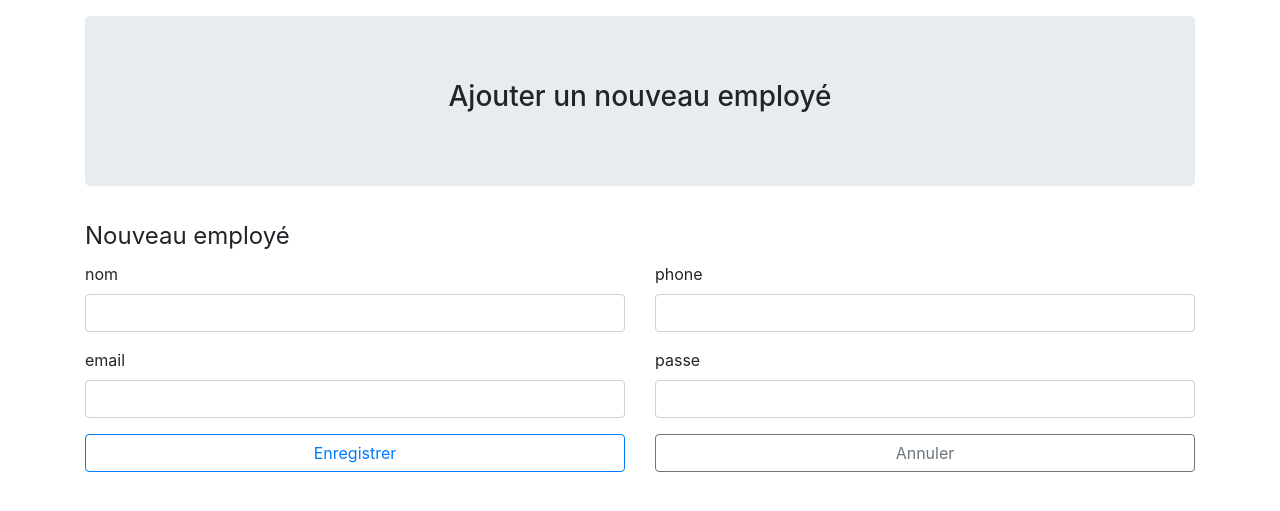
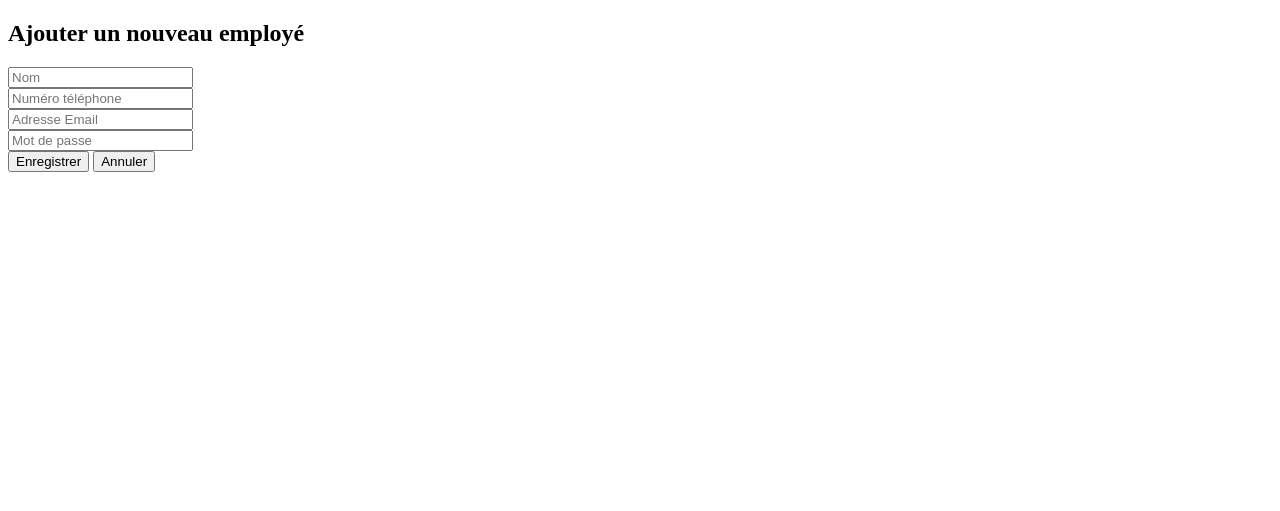
Before and after one commit to jradchaima/Projet, a PHP site: page /add.php in a window 1280 px wide. Shown: the top 511 px of the page. Run offline with PHP 8.4, Linux system fonts and the light colour scheme; some libraries are stand-ins or nearby versions.

Commit message:
Add files via upload

```diff
--- a/add.php
+++ b/add.php
@@ -1,72 +1,100 @@
 <!DOCTYPE html>
 <html lang="en">
+
 <head>
+    <!-- Required meta tags-->
     <meta charset="UTF-8">
-    <meta name="viewport" content="width=device-width, initial-scale=1.0">
-    <meta http-equiv="X-UA-Compatible" content="ie=edge">
-    <link rel="stylesheet" href="https://maxcdn.bootstrapcdn.com/bootstrap/4.3.1/css/bootstrap.min.css">
-    <title>Nouveau Employé</title>
+    <meta name="viewport" content="width=device-width, initial-scale=1, shrink-to-fit=no">
+    <meta name="description" content="Colorlib Templates">
+    <meta name="author" content="Colorlib">
+    <meta name="keywords" content="Colorlib Templates">
+
+    <!-- Title Page-->
+    <title>Nos formulaire</title>
+
+    <!-- Icons font CSS-->
+    <link href="vendor/mdi-font/css/material-design-iconic-font.min.css" rel="stylesheet" media="all">
+    <link href="vendor/font-awesome-4.7/css/font-awesome.min.css" rel="stylesheet" media="all">
+    <!-- Font special for pages-->
+    <link href="https://fonts.googleapis.com/css?family=Roboto:100,100i,300,300i,400,400i,500,500i,700,700i,900,900i" rel="stylesheet">
+
+    <!-- Vendor CSS-->
+    <link href="vendor/select2/select2.min.css" rel="stylesheet" media="all">
+    <link href="vendor/datepicker/daterangepicker.css" rel="stylesheet" media="all">
+
+    <!-- Main CSS-->
+    <link href="css/main.css" rel="stylesheet" media="all">
 </head>
+
 <body>
-    <?php
+
+        <?php
         if (isset($_POST['sub'])) {
-            include './classes/Employé.class.php';
+            include 'classes\Employé.class.php';
             $Employé = new Employé;
             $Employé->addNewEmployé($_POST['nom'], $_POST['phno'], $_POST['email'], $_POST['mot_pasee']);
-            header('Location:index1.php?notif=add');
+            header('Location: admin.php?notif=add');
             exit();
         }
     ?>
-    <div class="container py-3">
-        <div class="jumbotron text-center">
-            <h3>Ajouter un nouveau employé</h3>
-        </div>
-        <fieldset>
-            <legend>Nouveau employé</legend>
-            <form action="" method="post">
-            <div class="row">
-                    <div class="col-md-6">
-                        <div class="form-group">
+    <div class="page-wrapper bg-red p-t-180 p-b-100 font-robo">
+        <div class="wrapper wrapper--w960">
+            <div class="card card-2">
+                <div class="card-heading"></div>
+                <div class="card-body">
+                    <h2 class="title">Ajouter un nouveau employé</h2>
+                    <form action="" method="post">
 
-                            <label for="nom">nom</label>
-                            <input type="text" required name="nom" class="form-control" id="nom">
+                            <div class="input-group">
+                                    <label for="nom"></label>
+                                <input type="text" required name="nom" class="input--style-2" placeholder="Nom" id="nom">
+
                             </div>
-                    </div>
-                    <div class="col-md-6">
-                        <div class="form-group">
-                            <label for="phno">phone</label>
-                            <input type="number" required name="phno" class="form-control" id="phno">
+
+
+                        <div class="input-group">
+                            <label for="phno"></label>
+                            <input type="number" required name="phno" class="input--style-2" id="phno"placeholder="Numéro téléphone">
+                        </div>
+
+
+                        <div class="input-group">
+                                <label for="email"></label>
+                                <input type="email" required name="email" class="input--style-2" id="email"placeholder="Adresse Email">
                             </div>
-                    </div>
-                </div>
-                <div class="row">
-                    <div class="col-md-6">
-                        <div class="form-group">
-                            <label for="email">email</label>
-                            <input type="email" required name="email" class="form-control" id="email">
-                         </div>
-                    </div>
+
+
+                            <div class="input-group">
+                                    <label for="mot_pasee"></label>
+                                    <input type="password" required name="mot_pasee" class="input--style-2" id="mot_pasee"placeholder="Mot de passe">
+                              </div>
+
+
+                              <button type="submit" name="sub" class="btn btn--radius btn--green">Enregistrer</button>
+
+
+                              <button type="reset" class="btn btn--radius btn--green">Annuler</button>
 
 
 
-                    <div class="col-md-6">
-                        <div class="form-group">
-                            <label for="mot_pasee">passe</label>
-                            <input type="text" required name="mot_pasee" class="form-control" id="mot_pasee">
-                        </div>
-                    </div>
 
+                    </form>
                 </div>
-                <div class="row">
-                    <div class="col-md-6">
-                        <button type="submit" name="sub" class="btn btn-block btn-outline-primary">Enregistrer</button>
-                    </div>
-                    <div class="col-md-6">
-                        <button type="reset" class="btn btn-block btn-outline-secondary">Annuler</button>
-                    </div>
-                </div>
-            </form>
-        </fieldset>
+            </div>
+        </div>
     </div>
-</body>
+
+    <!-- Jquery JS-->
+    <script src="vendor/jquery/jquery.min.js"></script>
+    <!-- Vendor JS-->
+    <script src="vendor/select2/select2.min.js"></script>
+    <script src="vendor/datepicker/moment.min.js"></script>
+    <script src="vendor/datepicker/daterangepicker.js"></script>
+
+    <!-- Main JS-->
+    <script src="js/global.js"></script>
+
+</body><!-- This templates was made by Colorlib (https://colorlib.com) -->
+
 </html>
+<!-- end document-->
--- /dev/null
+++ b/employe.php
@@ -0,0 +1,3 @@
+<?php
+include 'produit/menu.php';
+?>
```
Also changed, not shown: admin.php (added, +77 -0 lines), dashboard.php (added, +30 -0 lines), login.php (added, +49 -0 lines), logout.php (added, +10 -0 lines), signup.php (added, +44 -0 lines).
